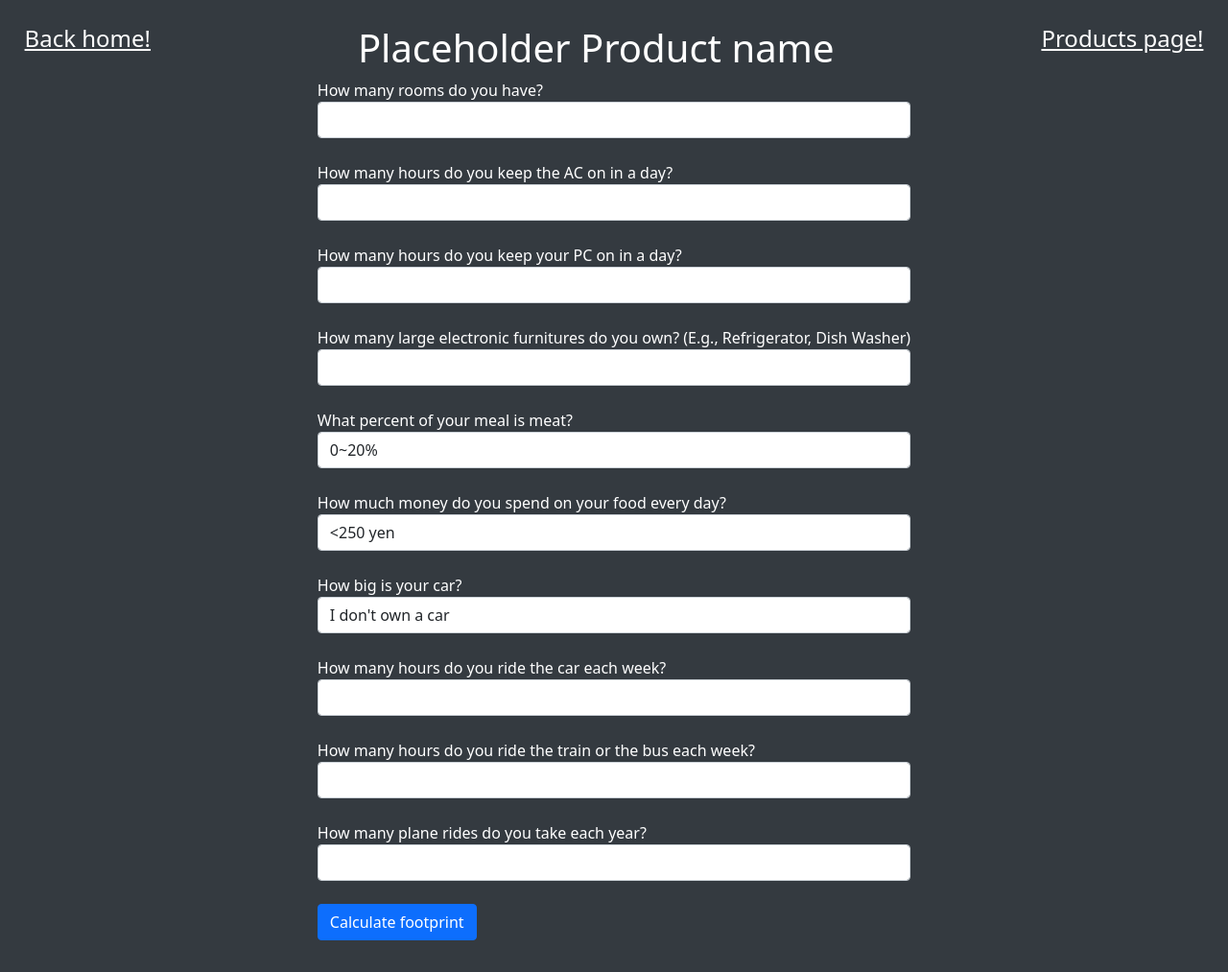
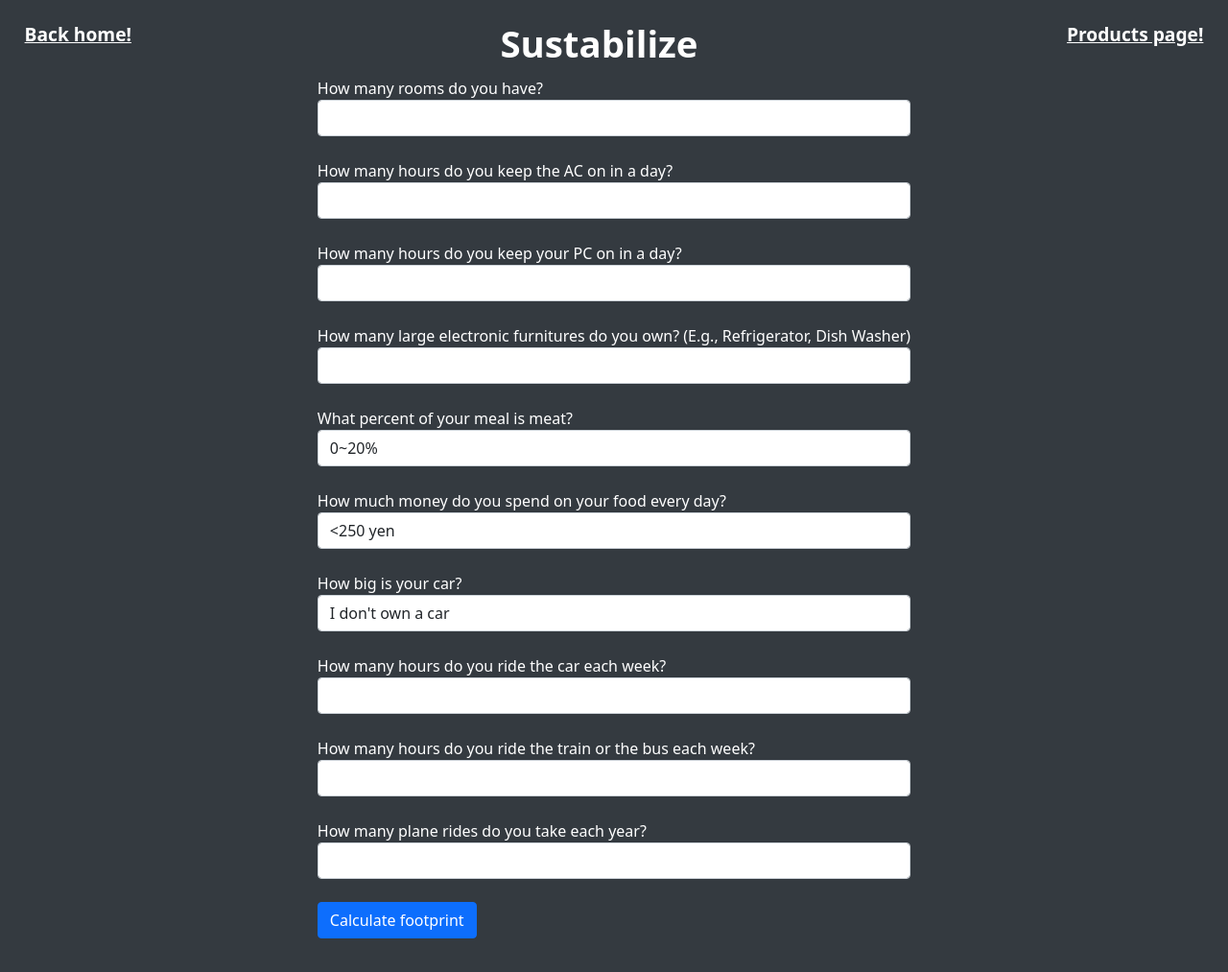
Before and after one commit to airman416/hackathon_2021, a Flask app: page /quiz in a window 1280 px wide. Shown: the whole page at 96% size. After the commit the page ends 978 px from the top, so only its background shows below. Run offline with Flask 2, Linux system fonts and the light colour scheme; data comes from the database, SQL or seed files in the repository; both versions use the stored data as it was after the commit; some libraries are stand-ins or nearby versions.

Commit message:
Finished project

```diff
--- a/app.py
+++ b/app.py
@@ -11,10 +11,11 @@ from ecom import retrieve_product_name
 
 
 """------------------------------------Initializing App and Database------------------------------------"""
-app = Flask(__name__)
+app = Flask(__name__, static_url_path='/static')
 app.config['SQLALCHEMY_DATABASE_URI'] = 'sqlite:///data.db'
 app.config['SECRET_KEY'] = '256808a4404917c4e708d093936b2ccb'
 app.config['UPLOAD_FOLDER'] = os.path.join('static', 'images')
+NAME = "Sustabilize"
 db = SQLAlchemy(app)
 
 
@@ -83,7 +84,6 @@ def home_page():
     plot_overview = plotOverview(recent)                                                # get image of plot for overview
     percent = calcPercent(recent)                                                       # percentage contribution of each factor
     # Footprint
-    footprint_image = os.path.join(app.config['UPLOAD_FOLDER'], 'footprint_image.png')  # footprint image
     relative = compareCF(recent)                                                        # comparison to Japan average (x% above/below average)
     # Recommendations
     solutions = recommend(recent)
@@ -93,11 +93,11 @@ def home_page():
         'home.html',
         solutions=solutions,
         recent=recent,
-        footprint_image=footprint_image,
         relative=relative,
         plot_overview=plot_overview,
         plot_time=plot_time,
         percent=percent,
+        name=NAME,
     )
 
 
@@ -117,13 +117,21 @@ def quiz_page():
         return redirect(url_for('home_page'))
 
     cf = Footprint.query.order_by(Footprint.date_added.desc()).all()
-    return render_template('quiz.html', form=form)
+    return render_template(
+        'quiz.html',
+        form=form,
+        name=NAME,
+    )
 
 
 @app.route('/products', methods=['GET'])
 def products():
     product_data = retrieve_product_name()
-    return render_template('products.html', product_data=product_data)
+    return render_template(
+        'products.html',
+        product_data=product_data,
+        name=NAME,
+    )
 
 
 
--- a/static/css/main.css
+++ b/static/css/main.css
@@ -6,13 +6,17 @@ body {
   font-family: 'Arimo', 'Open Sans', "Courier New", Courier, monospace;
 }
 
-h1 {
+.product {
   color: white;
+  font-size: 3vw;
+  line-height: 3vw;
   font-weight: 800;
 }
 
-h4 {
+.pagelink {
   color: white;
+  font-size: 1.5vw;
+  line-height: 1.5vw;
   font-weight: 600;
 }
 
@@ -43,8 +47,7 @@ h4 {
   height: auto;
 }
 
-.product_image {
-}
+
 
 figcaption {
   color: white;
@@ -83,6 +86,7 @@ figcaption {
 .tab-content {
   height: 31.2vw;
   padding: 2%;
+  overflow-y: scroll;
 
   font-size: 1vw;
 
@@ -94,6 +98,10 @@ figcaption {
 .tab-content .plt {
   height: 29vw;
   margin: auto;
+}
+
+.tab-content .sdg {
+  width: 10vw;
 }
 
 
--- a/templates/products.html
+++ b/templates/products.html
@@ -13,9 +13,9 @@
 <body>
     <div class="products">
         <div class="mx-auto d-flex justify-content-between">
-            <h4><a href="{{ url_for('home_page') }}" class="text-white">Back home!</a></h4>
-            <h1>Placeholder Product name</h1>
-            <h4><a href="{{ url_for('quiz_page') }}" class="text-white">Quiz page!</a></h4>
+            <p class="pagelink"><a href="{{ url_for('home_page') }}" class="text-white">Back home!</a></p>
+            <p class="product">{{ name }}</p>
+            <p class="pagelink"><a href="{{ url_for('quiz_page') }}" class="text-white">Quiz page!</a></p>
         </div>
         <div class="box">
             <ul id="product">
--- a/templates/quiz.html
+++ b/templates/quiz.html
@@ -14,9 +14,9 @@
     <div class="quiz">
         <!-- <h1 style="text-align: center;">Placeholder Product name</h1> -->
         <div class="mx-auto d-flex justify-content-between">
-            <h4><a href="{{ url_for('home_page') }}" class="text-white">Back home!</a></h4>
-            <h1>Placeholder Product name</h1>
-            <h4><a href="{{ url_for('products') }}" class="text-white">Products page!</a></h4>
+            <p class="pagelink"><a href="{{ url_for('home_page') }}" class="text-white">Back home!</a></p>
+            <p class="product">{{ name }}</p>
+            <p class="pagelink"><a href="{{ url_for('products') }}" class="text-white">Products page!</a></p>
         </div>
         <div class="min-vh-100 d-flex justify-content-center d-grid gap-3">
             {% from '_reusableForm.html' import render_field %}
```
Also changed, not shown: templates/home.html (+41 -4 lines), README.md, data.db, static/images/cities.png (added), static/images/energy.PNG (added), static/images/food.png (added), static/images/hunger.png (added), static/images/infra.png (added), 1 other file.
